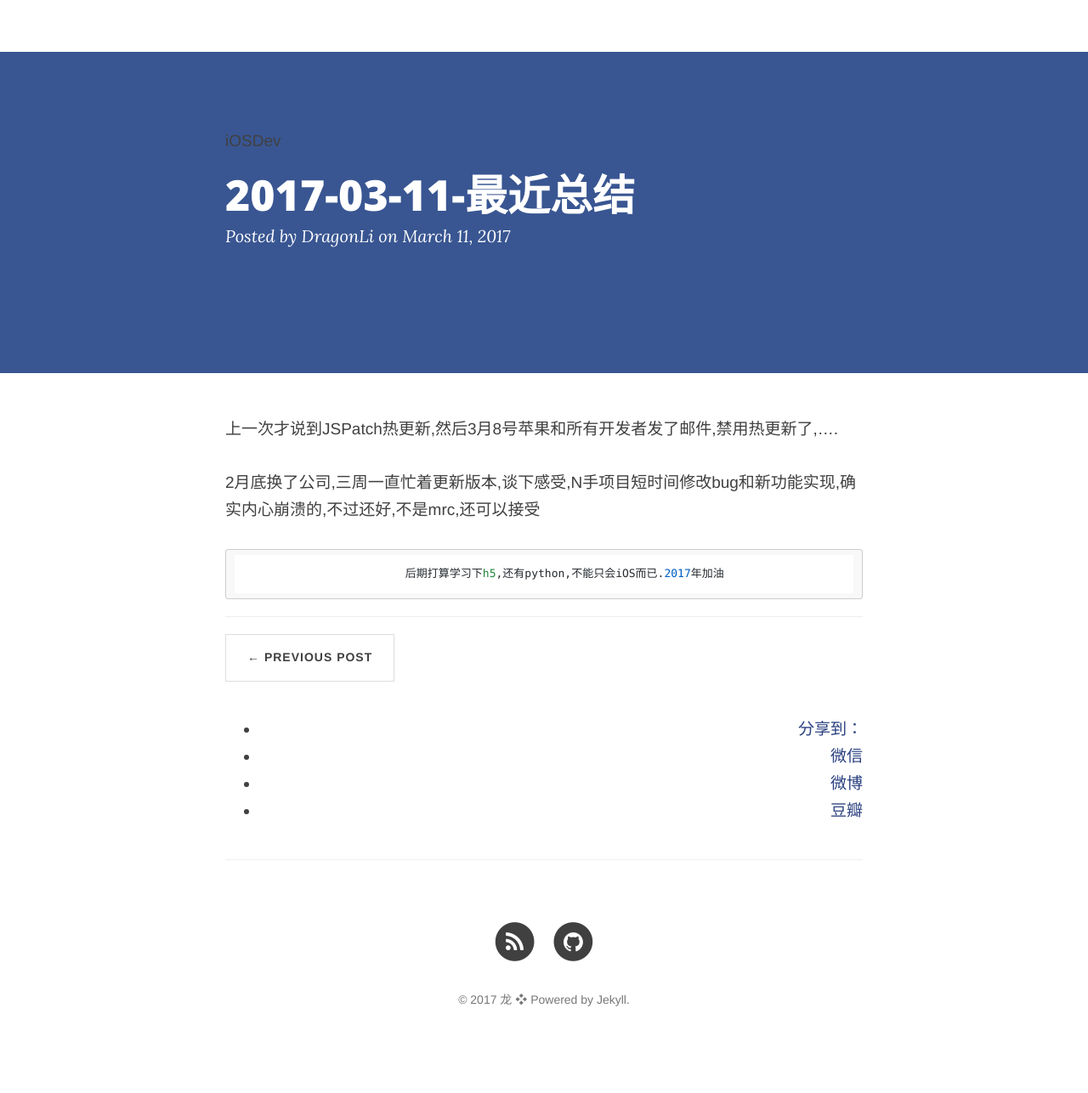
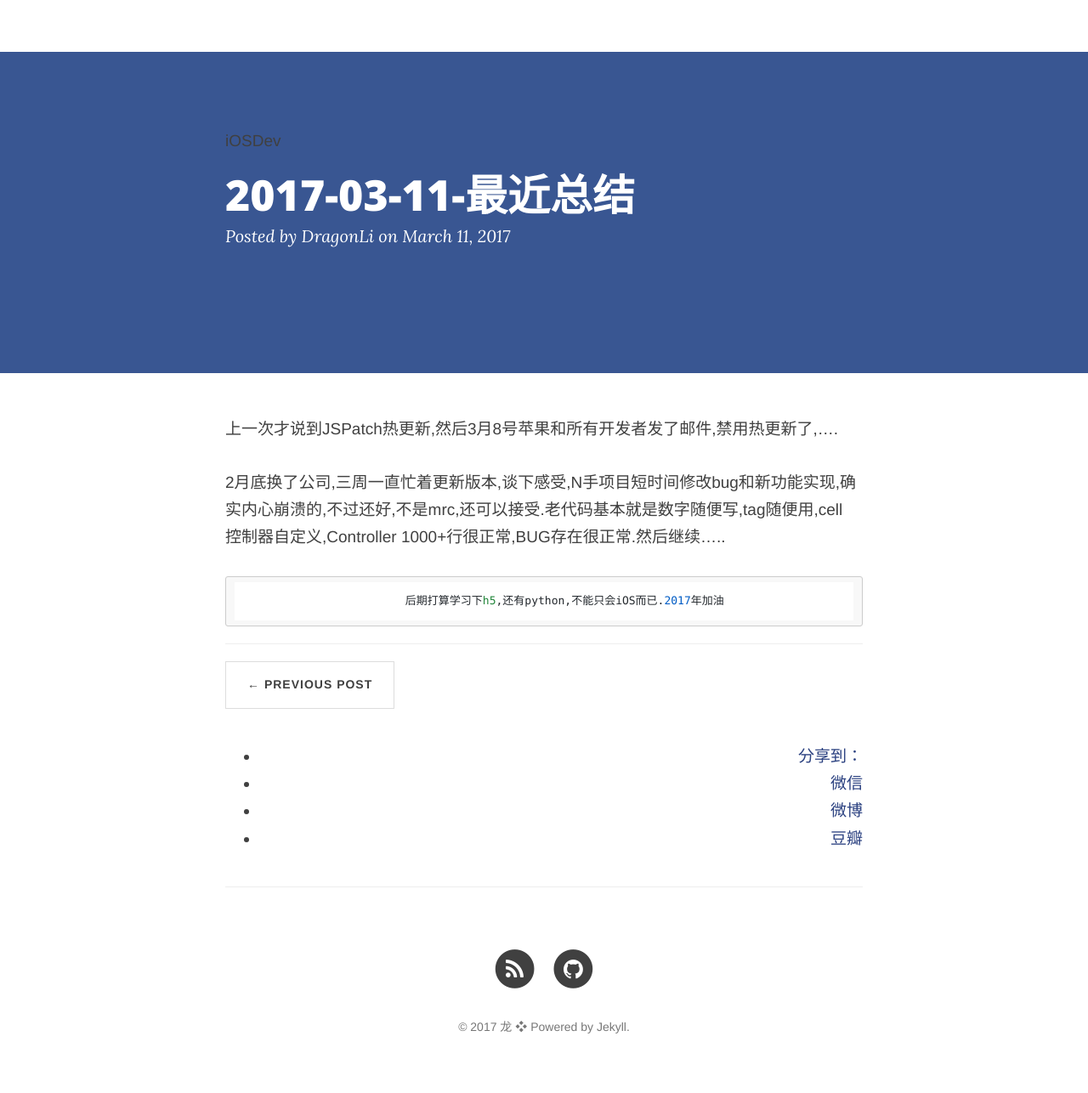
Before and after one commit to DevDragonLi/devdragonli.github.io, a Jekyll site: the page built from _posts/2017-03-11-最近总结.md, in a window 1280 px wide. Shown: the whole page at 85% size. Built offline with Jekyll 4.4.1, drawn with Linux system fonts in a browser that asks for light colours; nearby versions of some CDN libraries; comment, search, counter and statistics services are not loaded; before the commit the page ends 1254 px from its top, so only the background shows below that.

Commit message:
update desc

```diff
--- a/_posts/2017-03-11-最近总结.md
+++ b/_posts/2017-03-11-最近总结.md
@@ -10,6 +10,9 @@ description: 2017-03-11-最近总结
 
 上一次才说到JSPatch热更新,然后3月8号苹果和所有开发者发了邮件,禁用热更新了,....
 
-2月底换了公司,三周一直忙着更新版本,谈下感受,N手项目短时间修改bug和新功能实现,确实内心崩溃的,不过还好,不是mrc,还可以接受
+2月底换了公司,三周一直忙着更新版本,谈下感受,N手项目短时间修改bug和新功能实现,确实内心崩溃的,不过还好,不是mrc,还可以接受.老代码基本就是数字随便写,tag随便用,cell 控制器自定义,Controller 1000+行很正常,BUG存在很正常.然后继续.....
+
+
+
 
 				后期打算学习下h5,还有python,不能只会iOS而已.2017年加油
```
